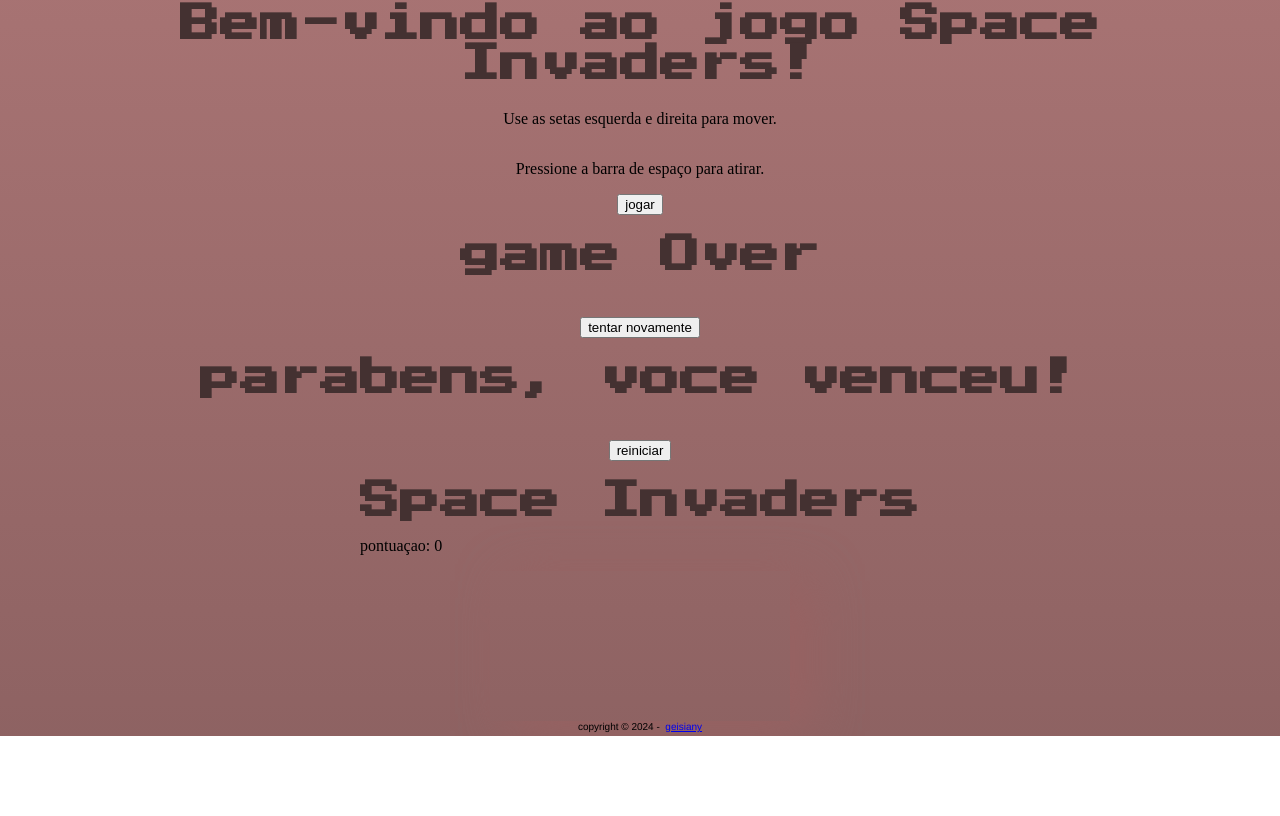
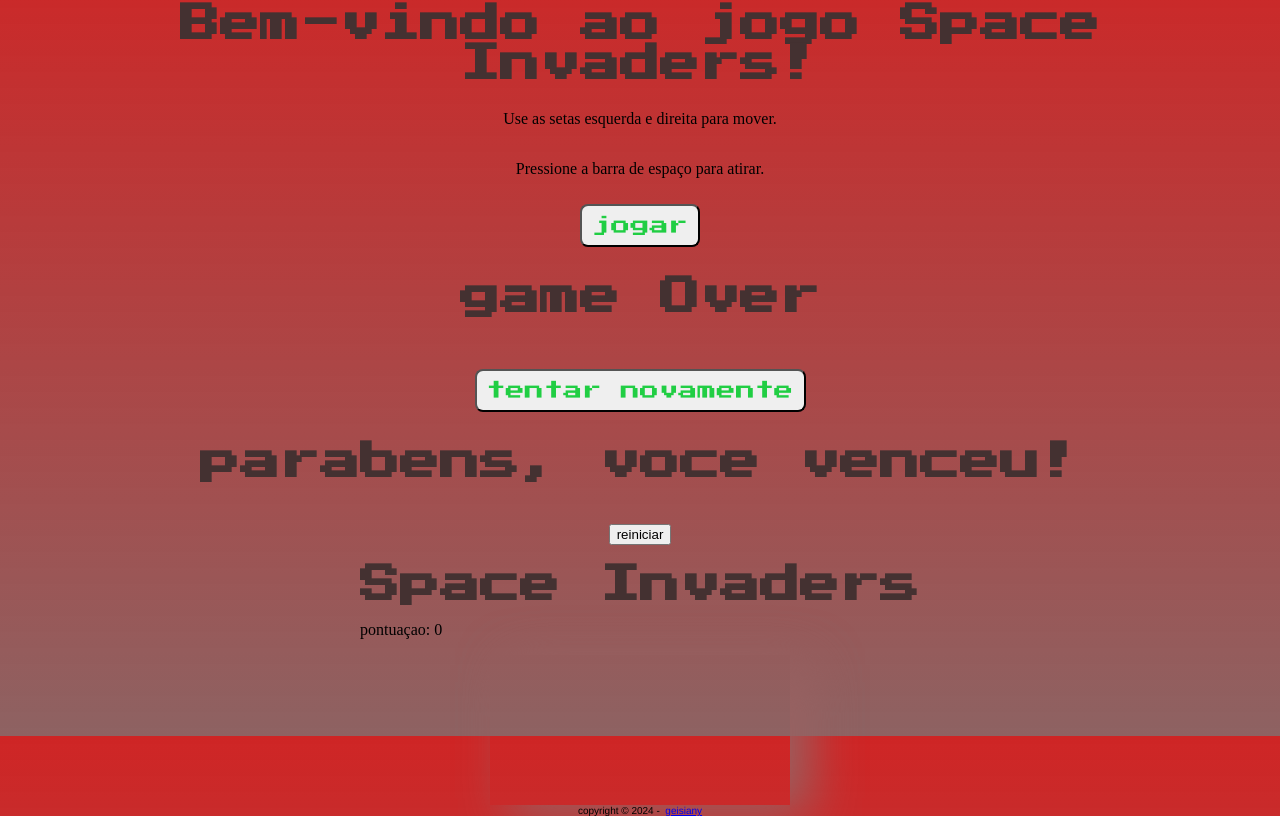
Before and after one commit to geisianycristiny/classic-space-invader, a plain HTML site: page index.html in a window 1280 px wide. Shown: the part 64-880 px from the top of the page. Before the commit the page ends 800 px from the top, so only its background shows below. Drawn offline with Linux system fonts and the light colour scheme; a script that the page names is missing.

Commit message:
add atyles button

```diff
--- a/index.html
+++ b/index.html
@@ -29,7 +29,7 @@
             background: linear-gradient(
                 0deg,
                 rgba(114, 60, 60, 0.804) 0%,
-                rgb(169, 116, 116) 100%
+                rgb(207, 37, 37) 100%
             );
         }
         #logosContainer{
@@ -47,6 +47,20 @@
         #instructions span {
             color:rgb(68, 49, 49)
         }
+         .button{
+            margin: 10px 0;
+            padding: 10px;
+            border-radius: 8px;
+            font-size: 1.2em;
+            font-family: "press Start 2P", Arial, Helvetica, sans-serif;
+            color: rgb(32, 206, 67);
+            cursor: pointer;
+         }
+          .button:hover {
+            background-color: rgb(32, 206, 67);
+            color: white;
+            box-shadow: rgb(146, 231, 142);
+          }
     </style>
 </head>
 <body>
```
